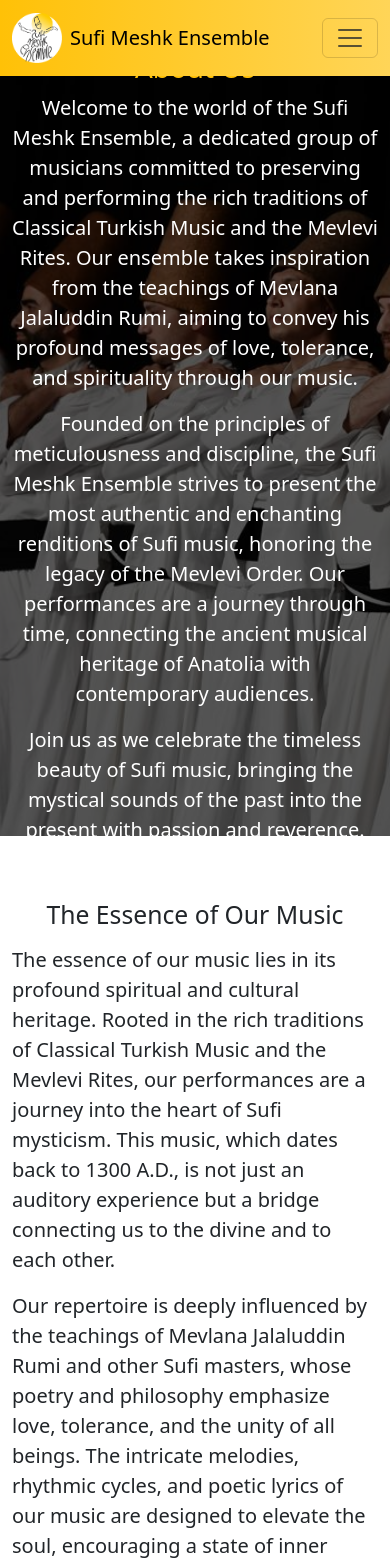
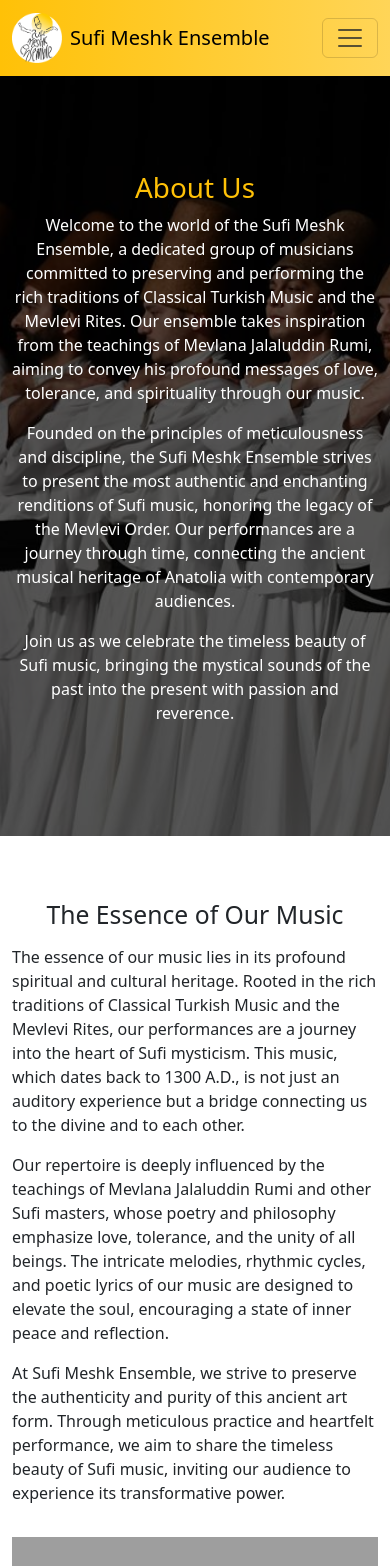
Before and after one commit to mukiraz/sufi-meshk-ensemble, a Django app: page /en/about-us in a window 390 px wide. Shown: the top 1566 px of the page. Run offline with Django 5.2, Linux system fonts and the light colour scheme; data that the repository does not hold is empty; parts of the project's set-up code (start-up, migrations or seed data) failed here and were passed over; some libraries are stand-ins or nearby versions; grey boxes are pictures that could not be loaded.

Commit message:
mobile device adaption for about us page

```diff
--- a/sufi_meshk/sufi_meshk/settings.py
+++ b/sufi_meshk/sufi_meshk/settings.py
@@ -32,7 +32,6 @@ SECRET_KEY = os.getenv("SECRET_KEY")
 DEBUG = os.getenv("DEBUG")
 
 ALLOWED_HOSTS = os.getenv("ALLOWED_HOSTS").split(',')
-print(ALLOWED_HOSTS)
 
 #ALLOWED_HOSTS = ['127.0.0.1']
 
--- a/sufi_meshk/templates/about-us.html
+++ b/sufi_meshk/templates/about-us.html
@@ -16,9 +16,9 @@
             <h2 class="text-center my-3">{% translate "The Essence of Our Music" %}</h2>
         </div>
         <div class="col">
-            <p>{% blocktrans %}The essence of our music lies in its profound spiritual and cultural heritage. Rooted in the rich traditions of Classical Turkish Music and the Mevlevi Rites, our performances are a journey into the heart of Sufi mysticism. This music, which dates back to 1300 A.D., is not just an auditory experience but a bridge connecting us to the divine and to each other.{% endblocktrans %}</p>
-            <p>{% blocktrans %}Our repertoire is deeply influenced by the teachings of Mevlana Jalaluddin Rumi and other Sufi masters, whose poetry and philosophy emphasize love, tolerance, and the unity of all beings. The intricate melodies, rhythmic cycles, and poetic lyrics of our music are designed to elevate the soul, encouraging a state of inner peace and reflection.{% endblocktrans %}</p>
-            <p>{% blocktrans %}At Sufi Meshk Ensemble, we strive to preserve the authenticity and purity of this ancient art form. Through meticulous practice and heartfelt performance, we aim to share the timeless beauty of Sufi music, inviting our audience to experience its transformative power.{% endblocktrans %}</p>
+            <p class="fs-6 fs-md-5 fs-lg-4">{% blocktrans %}The essence of our music lies in its profound spiritual and cultural heritage. Rooted in the rich traditions of Classical Turkish Music and the Mevlevi Rites, our performances are a journey into the heart of Sufi mysticism. This music, which dates back to 1300 A.D., is not just an auditory experience but a bridge connecting us to the divine and to each other.{% endblocktrans %}</p>
+            <p class="fs-6 fs-md-5 fs-lg-4">{% blocktrans %}Our repertoire is deeply influenced by the teachings of Mevlana Jalaluddin Rumi and other Sufi masters, whose poetry and philosophy emphasize love, tolerance, and the unity of all beings. The intricate melodies, rhythmic cycles, and poetic lyrics of our music are designed to elevate the soul, encouraging a state of inner peace and reflection.{% endblocktrans %}</p>
+            <p class="fs-6 fs-md-5 fs-lg-4">{% blocktrans %}At Sufi Meshk Ensemble, we strive to preserve the authenticity and purity of this ancient art form. Through meticulous practice and heartfelt performance, we aim to share the timeless beauty of Sufi music, inviting our audience to experience its transformative power.{% endblocktrans %}</p>
 
         </div>
     </div>
--- a/sufi_meshk/templates/aboutus_partials/_banner.html
+++ b/sufi_meshk/templates/aboutus_partials/_banner.html
@@ -4,9 +4,9 @@
       <div class="row">
         <div class="col">
           <h1 class="text-primary">{% trans "About Us" %}</h1>
-          <p>{% blocktrans %}Welcome to the world of the Sufi Meshk Ensemble, a dedicated group of musicians committed to preserving and performing the rich traditions of Classical Turkish Music and the Mevlevi Rites. Our ensemble takes inspiration from the teachings of Mevlana Jalaluddin Rumi, aiming to convey his profound messages of love, tolerance, and spirituality through our music.{% endblocktrans %}</p>
-          <p>{% blocktrans %}Founded on the principles of meticulousness and discipline, the Sufi Meshk Ensemble strives to present the most authentic and enchanting renditions of Sufi music, honoring the legacy of the Mevlevi Order. Our performances are a journey through time, connecting the ancient musical heritage of Anatolia with contemporary audiences.{% endblocktrans %}</p>
-          <p>{% blocktrans %}Join us as we celebrate the timeless beauty of Sufi music, bringing the mystical sounds of the past into the present with passion and reverence.{% endblocktrans %}</p>
+          <p class="fs-6 fs-md-5 fs-lg-4">{% blocktrans %}Welcome to the world of the Sufi Meshk Ensemble, a dedicated group of musicians committed to preserving and performing the rich traditions of Classical Turkish Music and the Mevlevi Rites. Our ensemble takes inspiration from the teachings of Mevlana Jalaluddin Rumi, aiming to convey his profound messages of love, tolerance, and spirituality through our music.{% endblocktrans %}</p>
+          <p class="fs-6 fs-md-5 fs-lg-4">{% blocktrans %}Founded on the principles of meticulousness and discipline, the Sufi Meshk Ensemble strives to present the most authentic and enchanting renditions of Sufi music, honoring the legacy of the Mevlevi Order. Our performances are a journey through time, connecting the ancient musical heritage of Anatolia with contemporary audiences.{% endblocktrans %}</p>
+          <p class="fs-6 fs-md-5 fs-lg-4">{% blocktrans %}Join us as we celebrate the timeless beauty of Sufi music, bringing the mystical sounds of the past into the present with passion and reverence.{% endblocktrans %}</p>
         </div>
       </div>
     </div>
--- a/sufi_meshk/templates/index.html
+++ b/sufi_meshk/templates/index.html
@@ -51,7 +51,7 @@
         </div>
         {% empty %}
         <div class="col">
-            <p class="text-muted text-center">{% translate "No upcoming events found." %}</p>
+            <p class="text-muted text-center text-warning">{% translate "No upcoming events found." %}</p>
         </div>
         {% endfor %}
     </div>
```
